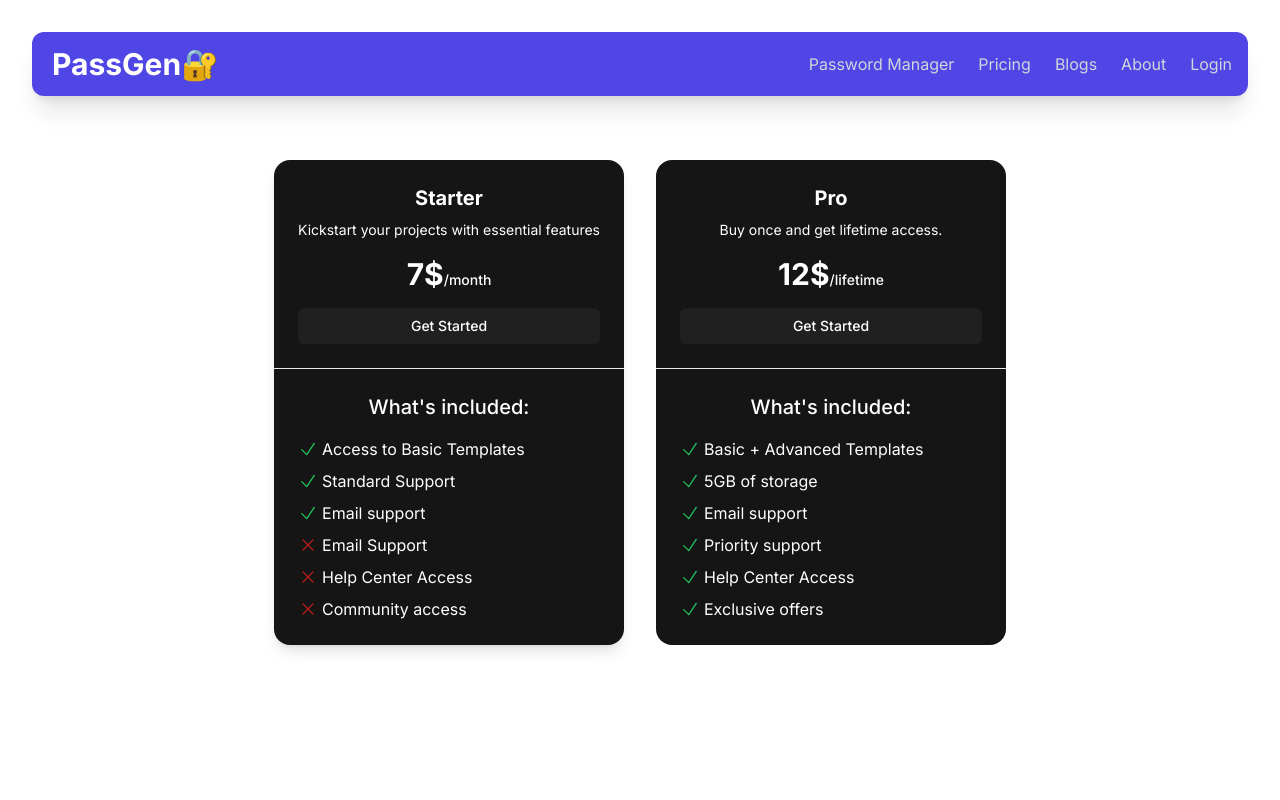
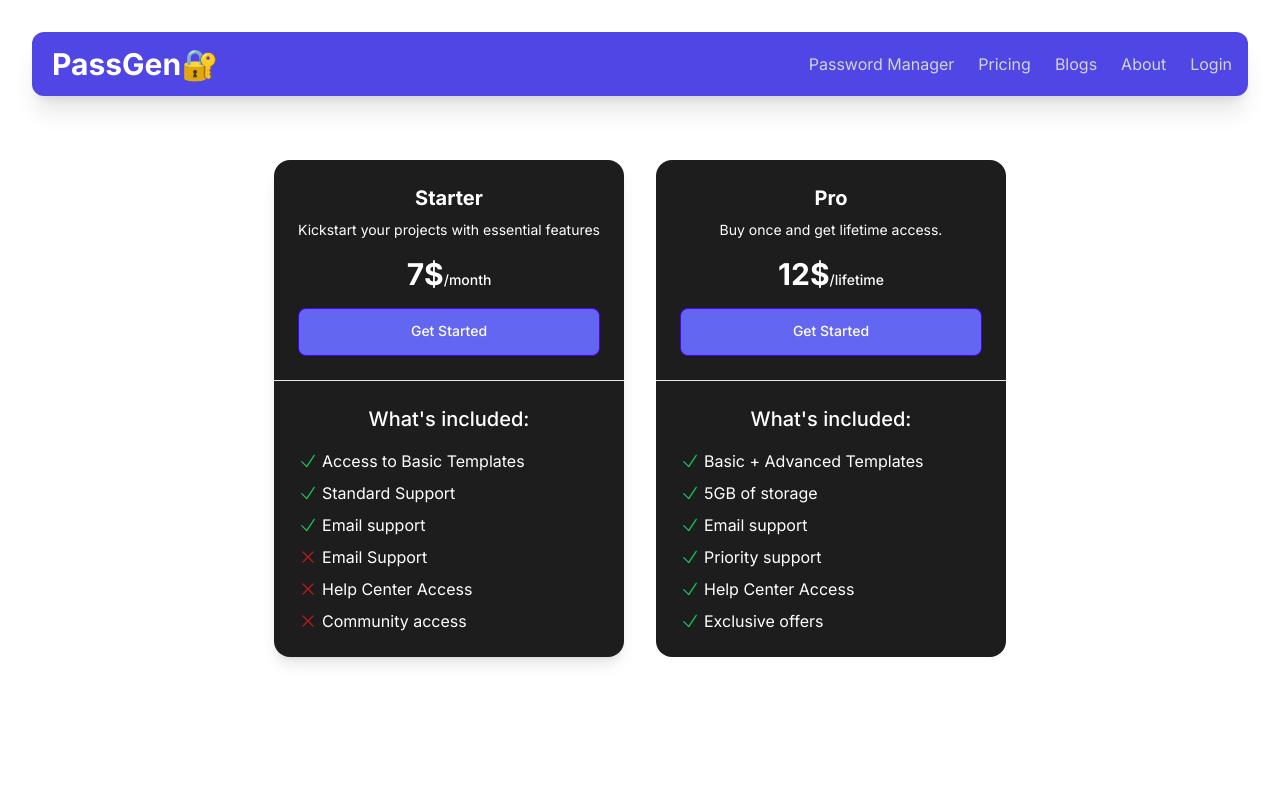
Before and after one commit to yashmandi/password-gen, a React (Vite) app in the folder frontend/: page /pricing in a window 1280 px wide. Shown: the top 800 px of the page. Built offline with nearby package versions, Linux system fonts and the light colour scheme.

Commit message:
pricing page ui

```diff
--- a/frontend/src/pages/Pricing.jsx
+++ b/frontend/src/pages/Pricing.jsx
@@ -10,7 +10,7 @@ const Pricing = () => {
         <div className="max-w-screen-xl px-4 py-8 pl-1 sm:px-6 sm:py-12 lg:px-8 lg:py-16">
           <div className="grid grid-cols-1 sm:grid-cols-2 gap-4 sm:gap-8">
             {/* Starter Plan */}
-            <div className="divide-y divide-gray-200 rounded-2xl shadow-lg transition-all bg-[#151515] transition-transform transform hover:scale-105">
+            <div className="divide-y divide-gray-200 rounded-2xl shadow-lg transition-all bg-[#1d1d1d] transition-transform transform hover:scale-105">
               <div className="p-4 sm:p-6">
                 <h2 className="text-lg sm:text-xl font-bold text-white">
                   Starter
@@ -26,7 +26,7 @@ const Pricing = () => {
                   <span className="text-sm font-medium text-white">/month</span>
                 </p>
                 <a
-                  className="mt-4 block rounded-md transition-all bg-[#202020] px-6 py-2 text-center text-sm font-medium text-white hover:bg-[#0d0d0d] hover:text-[#ffffff] sm:mt-4"
+                  className="block rounded-lg btn btn-primary transition-all bg-indigo-500 px- py-3 text-center text-sm font-medium text-white hover:bg-indigo-600 hover:text-[#ffffff] sm:mt-4"
                   href="#"
                 >
                   Get Started
@@ -146,7 +146,7 @@ const Pricing = () => {
             </div>
 
             {/* Pro Plan */}
-            <div className="divide-y divide-gray-200 rounded-2xl transition-all bg-[#151515] transition-transform transform hover:scale-105">
+            <div className="divide-y divide-gray-200 rounded-2xl transition-all bg-[#1d1d1d] transition-transform transform hover:scale-105">
               <div className="p-4 sm:p-6">
                 <h2 className="text-lg sm:text-xl font-bold text-white">
                   Pro
@@ -164,7 +164,7 @@ const Pricing = () => {
                   </span>
                 </p>
                 <a
-                  className="mt-4 block rounded-md transition-all bg-[#202020] px-6 py-2 text-center text-sm font-medium text-white hover:bg-[#0d0d0d] hover:text-[#ffffff] sm:mt-4"
+                  className="block rounded-lg btn btn-primary transition-all bg-indigo-500 px- py-3 text-center text-sm font-medium text-white hover:bg-indigo-600 hover:text-[#ffffff] sm:mt-4"
                   href="#"
                 >
                   Get Started
```
